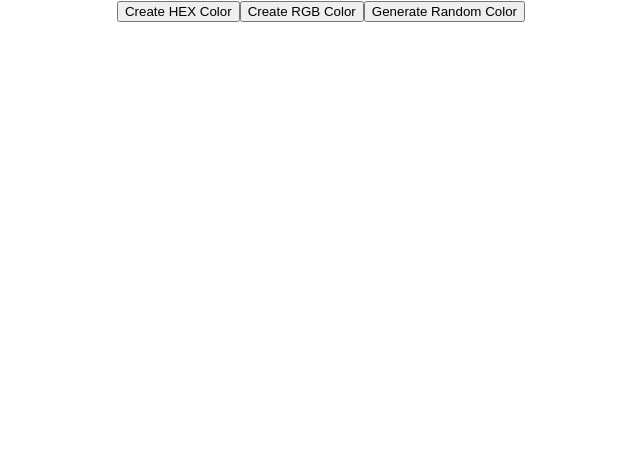
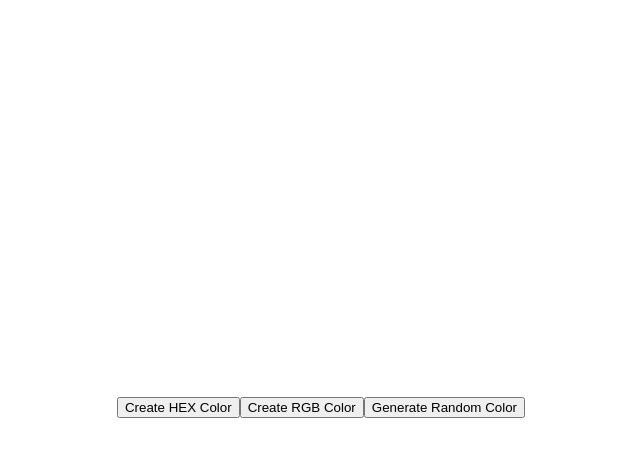
Before and after one commit to waledkarim/my, a React (Create React App) app: page / in a window 1280 px wide. Shown: the top 456 px of the page, without its empty margins (319-959 px from the left). Built offline with nearby package versions, Linux system fonts and the light colour scheme.

Commit message:
Complete
Made a fully functional random rgb-hex-color generator

```diff
--- a/src/components/random-color/index.jsx
+++ b/src/components/random-color/index.jsx
@@ -1,44 +1,89 @@
-import { useState } from "react"
+import { useState } from "react";
 
+export default function RandomColor() {
+  const [typeOfColor, setTypeOfColor] = useState("hex");
+  const [color, setColor] = useState();
 
-export default function RandomColor(){
+  console.log(color);
 
-    const [typeOfColor, setTypeOfColor] = useState("hex");
-
-    console.log(typeOfColor);
-
-    function randomColorUtil(length){
+  function randomColorUtil(length) {
     return Math.floor(Math.random() * length);
   }
 
-    function handleCreateRandomHexColor(){
-
-        let hex = ['0','1','2','3','4','5','6','7','8','9','A','B','C','D','E','F',]
+  function handleCreateRandomHexColor() {
+    let hex = [
+      "0",
+      "1",
+      "2",
+      "3",
+      "4",
+      "5",
+      "6",
+      "7",
+      "8",
+      "9",
+      "A",
+      "B",
+      "C",
+      "D",
+      "E",
+      "F",
+    ];
     let hexColor = "#";
 
-        for(let i = 0; i < 6; i++){
-            hexColor = hexColor + randomColorUtil(hex.length);
+    for (let i = 0; i < 6; i++) {
+      hexColor = hexColor + hex[randomColorUtil(hex.length)];
     }
     console.log(hexColor);
-
+    setColor(hexColor);
   }
 
-    function handleCreateRandomRgbColor(){
+  function handleCreateRandomRgbColor() {
+    let r = randomColorUtil(256);
+    let g = randomColorUtil(256);
+    let b = randomColorUtil(256);
 
+    console.log(`rgb(${r}, ${g}, ${b})`);
+    setColor(`rgb(${r}, ${g}, ${b})`);
   }
 
+  return (
+    <div
+      className="wrapper"
+      style={{
+        background: color,
+        height: "100vh",
+        width: "100vw",
+      }}
+    >
+      <div
+        style={{
+          display: "flex",
+          justifyContent: "center",
+          alignItems: "center",
+          color: "#fff",
+          fontSize: "60px",
+          flexDirection: "column",
+          gap: "10px",
+        }}>
 
-    return(
-        <div className="buttons">
+        <h3>{typeOfColor === "hex" ? "HEX Color: " : "RGB Color: "}</h3>
+        <h1>{color}</h1>
+      </div>
+
+      <div className="wrapper-buttons">
         <button onClick={() => setTypeOfColor("hex")}>Create HEX Color</button>
         <button onClick={() => setTypeOfColor("rgb")}>Create RGB Color</button>
-            <button onClick={typeOfColor === "hex" ?
-                            handleCreateRandomHexColor :
-                            handleCreateRandomRgbColor}>
+        <button
+          onClick={
+            typeOfColor === "hex"
+              ? handleCreateRandomHexColor
+              : handleCreateRandomRgbColor
+          }>
+
           Generate Random Color
         </button>
       </div>
-    )
-
-
+    </div>
+  );
 }
```
Lines whose indentation alone changed are shown as unchanged.
